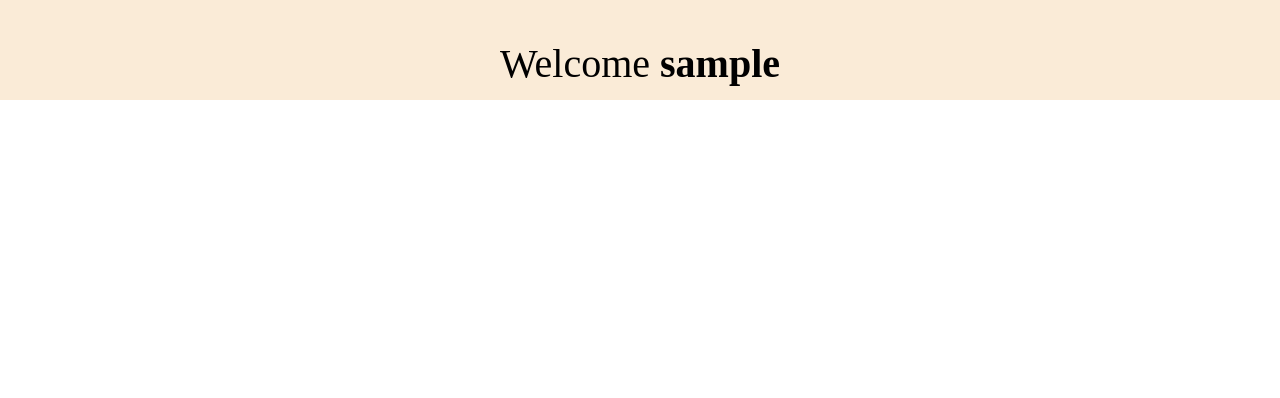
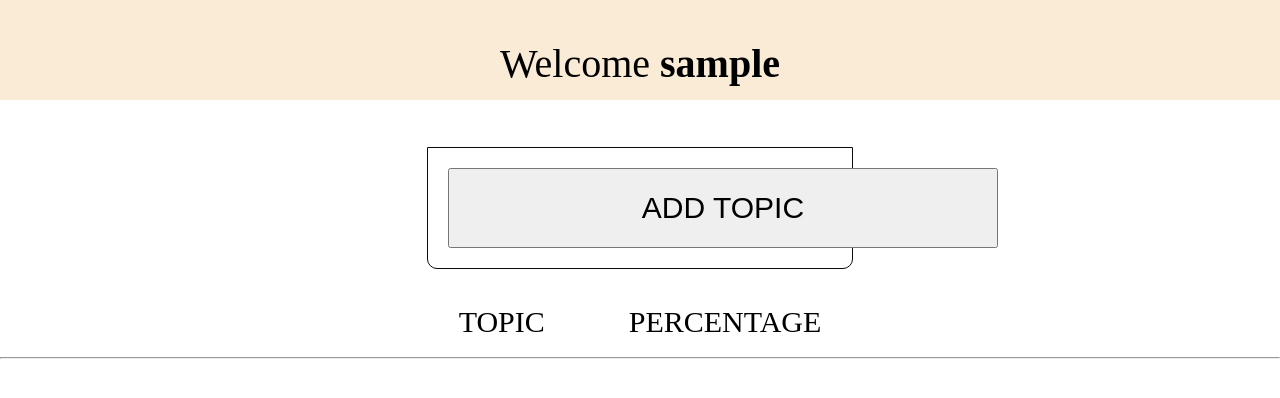
Before and after one commit to akshay-varun/feynman_board, a PHP site: page /dashboard.php in a window 1280 px wide; the page is wider, and only the part inside the window is pictured. Shown: the top 398 px of that part. Run offline with PHP 8.4, Linux system fonts and the light colour scheme; the visitor is signed in with stand-in values (Sample User, id 1); data that the repository does not hold is empty.

Commit message:
Made some changes for the dashboard.

```diff
--- a/public/css/main.css
+++ b/public/css/main.css
@@ -49,3 +49,25 @@ form, .content {
     text-decoration: none;
 
 }
+.add>form>button{
+    width: 550px;
+    height: 80px;
+    font-size: 30px;
+}
+
+span{
+    font-size: 30px;
+}
+.table{
+    text-align: center;
+}
+.pos{
+    margin-top: 40px;
+    font-size: 40px;
+}
+.pos1{
+    padding-left: 80px;
+}
+.percentage{
+    padding-left: 80px;
+}
--- a/public/dashboard.php
+++ b/public/dashboard.php
@@ -1,5 +1,6 @@
+<?php include('server.php') ?>
 <?php
-session_start();
+
 
 if (!isset($_SESSION['username'])) {
     $_SESSION['msg'] = "You must log in first";
@@ -25,8 +26,39 @@ if (isset($_GET['logout'])) {
     <?php endif ?>
 </div>
 <p class="logout"> <a href="index.php?logout='1'" style="color: red;">LogOut</a> </p>
-<div >
+<div class="add">
+    <form method="get" action="add.php">
+        <button type="submit">ADD TOPIC</button>
+    </form>
+</div>
+<div>
+</div>
+<br>
+<br>
+<div class="table">
+<span>TOPIC</span> <span class="percentage">PERCENTAGE</span>
+<br>
+<br>
+ <hr>
+<?php
+$username=$_SESSION['username'];
+$query = "SELECT topic,percentage from dashboard where username='$username'";
+$result = mysqli_query($db, $query);
 
+if ($result->num_rows > 0) {
+    while ($row = $result->fetch_assoc()) {
+?>
+
+<tr>
+    <td><span style="padding-right: 80px"><?php echo $row['topic']," : ";?></span></td>
+
+    <td ><span style="padding-left: 80px"><?php echo $row['percentage'],"%"; echo "<br>";echo "<br>";echo "<br>"  ?></span></td>
+    <hr>
+</tr>
+<?php
+    }
+}
+?>
 </div>
 
 
--- a/public/test.php
+++ b/public/test.php
@@ -127,7 +127,6 @@ function multiexplode($delimiters,$string) {
 //    }
 
 $serialized_array = serialize($exploded);
-echo $serialized_array;
 $sql="insert into dashboard (username,topic,percentage,textarea) values ('$user','$topic',$percentage,'$serialized_array')";
 mysqli_query($db, $sql);
 
```
